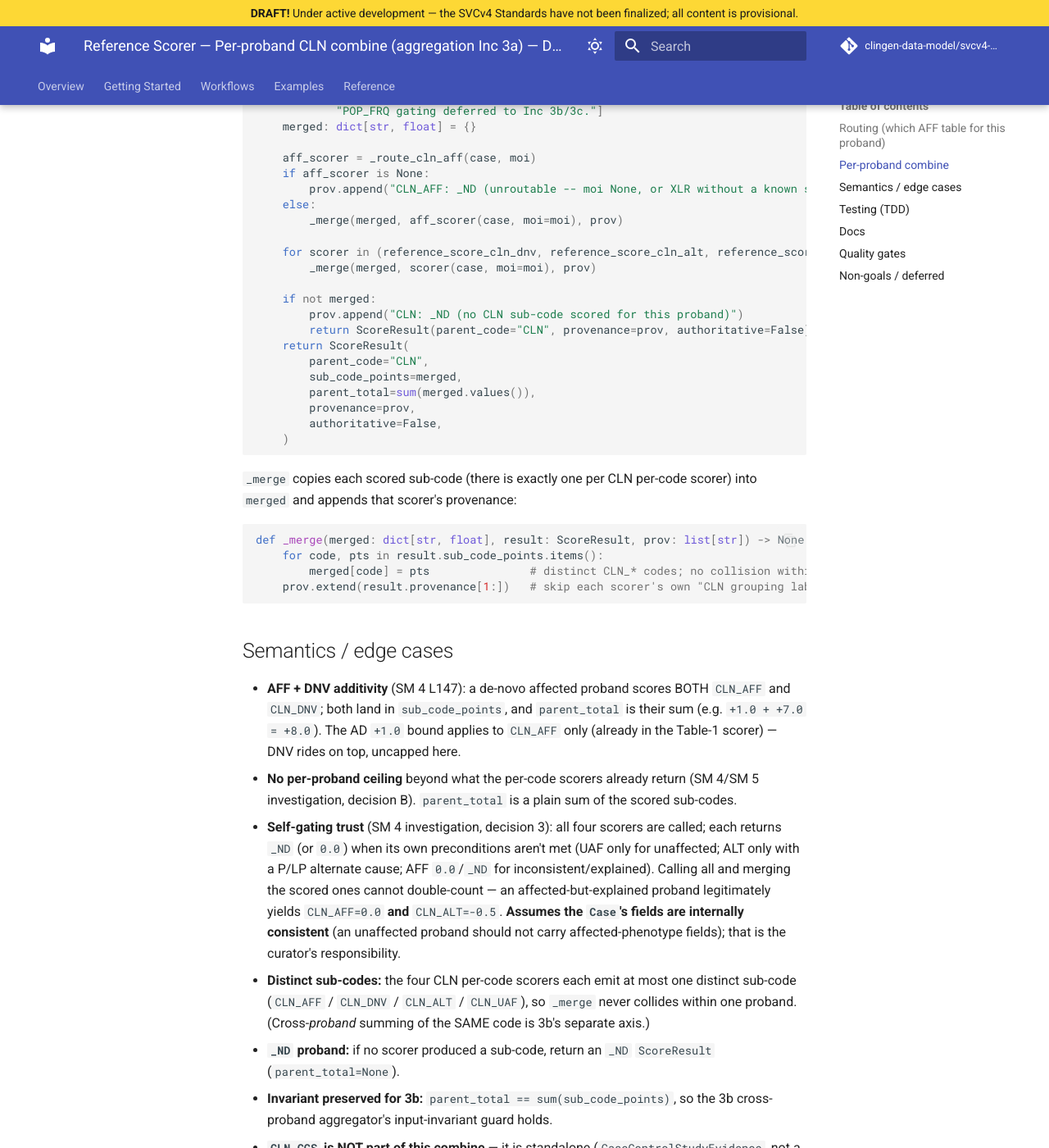
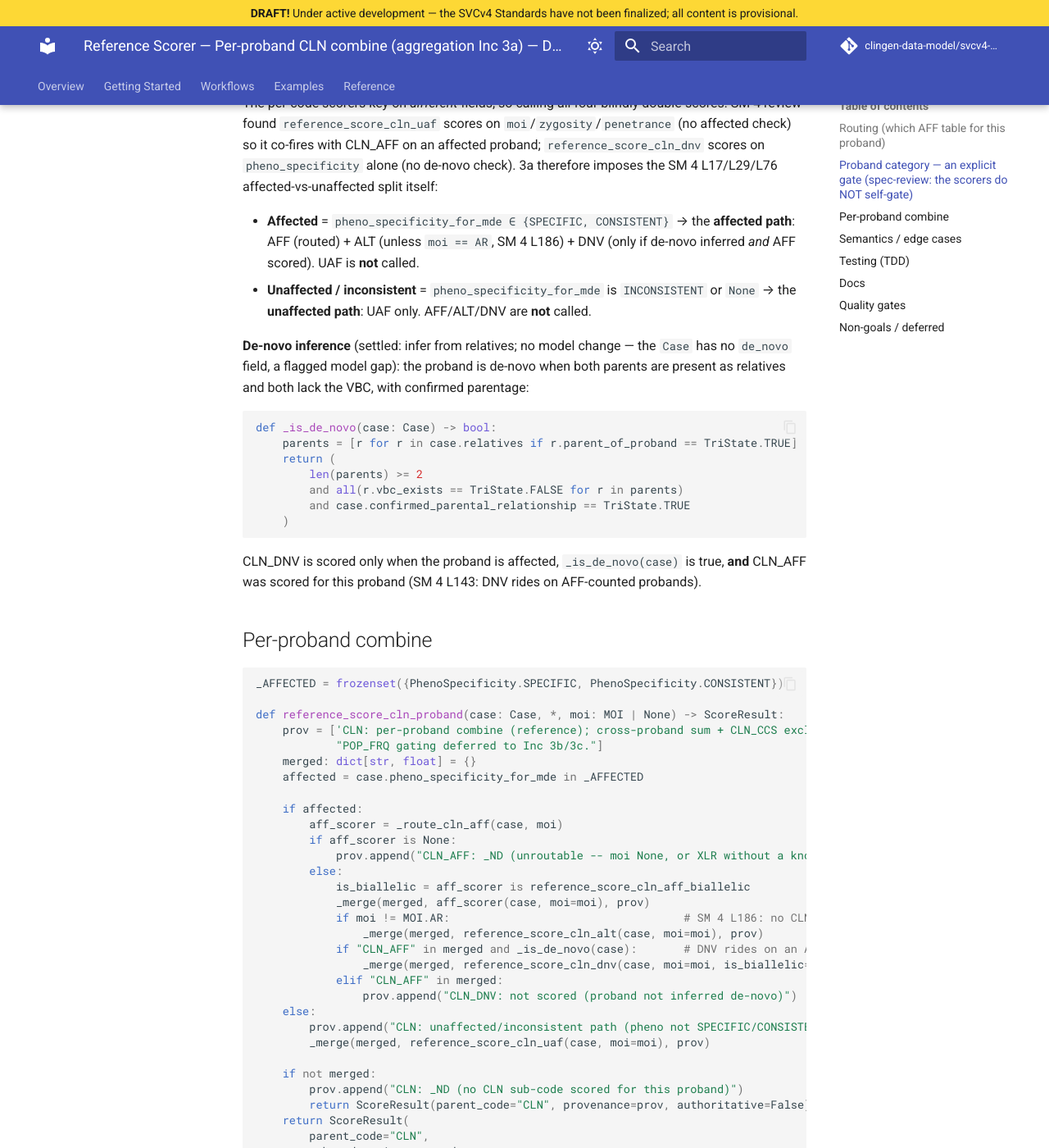
Before and after one commit to clingen-data-model/svcv4-model, an MkDocs documentation site: the page built from docs/superpowers/specs/2026-08-23-scoring-cln-proband-design.md, in a window 1280 px wide and 1400 px high, scrolled down 1717 px. Shown: the whole window at 82% size. Built offline with MkDocs 1.6.1 and Material for MkDocs 9.7.7, drawn with Linux system fonts in a browser that asks for light colours; comment, search, counter and statistics services are not loaded; some of the changed text lies outside the part shown.

Commit message:
spec(scoring): revise 3a per spec-review — affected/unaffected gate, de-novo inference, DNV fold from routing, ALT-not-AR
Co-Authored-By: Claude Opus 4.8 (1M context) <noreply@anthropic.com>

````diff
--- a/docs/superpowers/specs/2026-08-23-scoring-cln-proband-design.md
+++ b/docs/superpowers/specs/2026-08-23-scoring-cln-proband-design.md
@@ -56,25 +56,67 @@ def _route_cln_aff(case: Case, moi: MOI | None) -> Callable[..., ScoreResult] |
 - Semidominant "sum mono + biallelic" (SM 4 L80) is a **cross-proband** effect (some probands are
   het→mono, others biallelic→biallelic; both feed the CLN_AFF sub-code and sum in 3b). A single SD
   proband is either het or biallelic, so it routes to exactly one table here.
-- Unroutable (`XLR` without sex, `moi is None`) → the AFF code is simply not scored (a provenance
-  note); DNV/ALT/UAF are still attempted.
+- Unroutable (`XLR` without sex, `moi is None`, or SD `HEMI`/`None` zygosity → defaults to mono
+  with a note) → the AFF code is simply not scored (a provenance note).
+
+## Proband category — an explicit gate (spec-review: the scorers do NOT self-gate)
+
+The per-code scorers key on *different* fields, so calling all four blindly double-scores: SM 4
+review found `reference_score_cln_uaf` scores on `moi`/`zygosity`/`penetrance` (no affected check)
+so it co-fires with CLN_AFF on an affected proband; `reference_score_cln_dnv` scores on
+`pheno_specificity` alone (no de-novo check). 3a therefore imposes the SM 4 L17/L29/L76
+affected-vs-unaffected split itself:
+
+- **Affected** = `pheno_specificity_for_mde ∈ {SPECIFIC, CONSISTENT}` → the **affected path**: AFF
+  (routed) + ALT (unless `moi == AR`, SM 4 L186) + DNV (only if de-novo inferred *and* AFF scored).
+  UAF is **not** called.
+- **Unaffected / inconsistent** = `pheno_specificity_for_mde` is `INCONSISTENT` or `None` → the
+  **unaffected path**: UAF only. AFF/ALT/DNV are **not** called.
+
+**De-novo inference** (settled: infer from relatives; no model change — the `Case` has no `de_novo`
+field, a flagged model gap): the proband is de-novo when both parents are present as relatives and
+both lack the VBC, with confirmed parentage:
+
+```python
+def _is_de_novo(case: Case) -> bool:
+    parents = [r for r in case.relatives if r.parent_of_proband == TriState.TRUE]
+    return (
+        len(parents) >= 2
+        and all(r.vbc_exists == TriState.FALSE for r in parents)
+        and case.confirmed_parental_relationship == TriState.TRUE
+    )
+```
+
+CLN_DNV is scored only when the proband is affected, `_is_de_novo(case)` is true, **and** CLN_AFF
+was scored for this proband (SM 4 L143: DNV rides on AFF-counted probands).
 
 ## Per-proband combine
 
 ```python
+_AFFECTED = frozenset({PhenoSpecificity.SPECIFIC, PhenoSpecificity.CONSISTENT})
+
 def reference_score_cln_proband(case: Case, *, moi: MOI | None) -> ScoreResult:
     prov = ['CLN: per-proband combine (reference); cross-proband sum + CLN_CCS exclusivity + '
             "POP_FRQ gating deferred to Inc 3b/3c."]
     merged: dict[str, float] = {}
+    affected = case.pheno_specificity_for_mde in _AFFECTED
 
-    aff_scorer = _route_cln_aff(case, moi)
-    if aff_scorer is None:
-        prov.append("CLN_AFF: _ND (unroutable -- moi None, or XLR without a known sex)")
+    if affected:
+        aff_scorer = _route_cln_aff(case, moi)
+        if aff_scorer is None:
+            prov.append("CLN_AFF: _ND (unroutable -- moi None, or XLR without a known sex)")
+        else:
+            is_biallelic = aff_scorer is reference_score_cln_aff_biallelic
+            _merge(merged, aff_scorer(case, moi=moi), prov)
+            if moi != MOI.AR:                                   # SM 4 L186: no CLN_ALT for AR
+                _merge(merged, reference_score_cln_alt(case, moi=moi), prov)
+            if "CLN_AFF" in merged and _is_de_novo(case):       # DNV rides on an AFF-counted proband
+                _merge(merged, reference_score_cln_dnv(case, moi=moi, is_biallelic=is_biallelic), prov)
+            elif "CLN_AFF" in merged:
+                prov.append("CLN_DNV: not scored (proband not inferred de-novo)")
     else:
-        _merge(merged, aff_scorer(case, moi=moi), prov)
-
-    for scorer in (reference_score_cln_dnv, reference_score_cln_alt, reference_score_cln_uaf):
-        _merge(merged, scorer(case, moi=moi), prov)
+        prov.append("CLN: unaffected/inconsistent path (pheno not SPECIFIC/CONSISTENT) -> CLN_UAF")
+        _merge(merged, reference_score_cln_uaf(case, moi=moi), prov)
 
     if not merged:
         prov.append("CLN: _ND (no CLN sub-code scored for this proband)")
@@ -88,15 +130,23 @@ def reference_score_cln_proband(case: Case, *, moi: MOI | None) -> ScoreResult:
     )
 ```
 
-`_merge` copies each scored sub-code (there is exactly one per CLN per-code scorer) into `merged`
-and appends that scorer's provenance:
+`_merge` copies each scored sub-code (exactly one per CLN per-code scorer) into `merged` and
+appends that scorer's real provenance (asserting the skippable preamble to stay robust):
 
 ```python
 def _merge(merged: dict[str, float], result: ScoreResult, prov: list[str]) -> None:
     for code, pts in result.sub_code_points.items():
         merged[code] = pts               # distinct CLN_* codes; no collision within one proband
-    prov.extend(result.provenance[1:])   # skip each scorer's own "CLN grouping label" preamble
+    if result.provenance:
+        assert result.provenance[0].startswith("CLN:")   # the grouping-label preamble
+        prov.extend(result.provenance[1:])
 ```
+
+**DNV scorer change (drive the fold from routing):** `reference_score_cln_dnv` gains an
+`is_biallelic: bool | None = None` kwarg. When `None` it keeps the legacy `moi in {AR, XLR}` fold
+(so existing standalone callers/tests are unchanged); 3a passes the **explicit** routing decision
+(`aff_scorer is reference_score_cln_aff_biallelic`), which fixes the XLR-male (mono → SPECIFIC
+stays `+7.0`) and SD-biallelic (→ CONSISTENT `+4.0`) mis-scores.
 
 ## Semantics / edge cases
 
@@ -106,14 +156,14 @@ def _merge(merged: dict[str, float], result: ScoreResult, prov: list[str]) -> No
   on top, uncapped here.
 - **No per-proband ceiling** beyond what the per-code scorers already return (SM 4/SM 5
   investigation, decision B). `parent_total` is a plain sum of the scored sub-codes.
-- **Self-gating trust** (SM 4 investigation, decision 3): all four scorers are called; each returns
-  `_ND` (or `0.0`) when its own preconditions aren't met (UAF only for unaffected; ALT only with a
-  P/LP alternate cause; AFF `0.0`/`_ND` for inconsistent/explained). Calling all and merging the
-  scored ones cannot double-count — an affected-but-explained proband legitimately yields
-  `CLN_AFF=0.0` **and** `CLN_ALT=-0.5`. **Assumes the `Case`'s fields are internally consistent**
-  (an unaffected proband should not carry affected-phenotype fields); that is the curator's
-  responsibility.
-- **Distinct sub-codes:** the four CLN per-code scorers each emit at most one distinct sub-code
+- **Explicit category gate (not self-gating):** the affected path (AFF/ALT/DNV) and the unaffected
+  path (UAF) are mutually exclusive per proband, so CLN_UAF can no longer co-fire with CLN_AFF.
+  On the affected path, `CLN_AFF=0.0` and `CLN_ALT=-0.5` may legitimately co-occur (an affected
+  proband explained by a P/LP alternate cause) — both are recorded.
+- **CLN_ALT excluded for AR** (SM 4 L186 — "should not be used for a MDE with autosomal recessive
+  inheritance"). The "multiple genetic contributions" MDE exclusion (also L186) is not modeled →
+  known-gaps.
+- **Distinct sub-codes:** each CLN per-code scorer emits at most one distinct sub-code
   (`CLN_AFF` / `CLN_DNV` / `CLN_ALT` / `CLN_UAF`), so `_merge` never collides within one proband.
   (Cross-*proband* summing of the SAME code is 3b's separate axis.)
 - **`_ND` proband:** if no scorer produced a sub-code, return an `_ND` `ScoreResult`
@@ -127,23 +177,32 @@ def _merge(merged: dict[str, float], result: ScoreResult, prov: list[str]) -> No
 
 `tests/test_cln_proband.py` — build `Case`/`WorkflowParameters` fixtures:
 
-1. **AD routes to mono:** an AD affected proband with a SPECIFIC/thorough Case → `CLN_AFF` present
-   (from Table 1), `parent_code=="CLN"`.
-2. **AR routes to biallelic:** an AR proband (HOM or HET+compound_het) → `CLN_AFF` from Table 2.
-3. **XLR by sex:** same XLR proband with `sex=M` → mono; `sex=F` → biallelic; `sex=None` →
-   `CLN_AFF` not scored (unroutable note in provenance), other codes still attempted.
-4. **SD by zygosity:** SD `HET` (no compound_het) → mono; SD `HOM` → biallelic.
-5. **AFF + DNV additivity:** a de-novo affected proband (confirmed parental, SPECIFIC) →
-   `sub_code_points` has BOTH `CLN_AFF` and `CLN_DNV`; `parent_total == CLN_AFF + CLN_DNV`.
-6. **ALT alongside AFF=0.0:** affected proband explained by a P/LP alternate cause →
-   `CLN_AFF == 0.0` and `CLN_ALT` present (both recorded).
-7. **UAF only (unaffected):** an unaffected carrier proband → `CLN_UAF` present; AFF/DNV/ALT not
-   scored (or `_ND`).
-8. **moi None → AFF unroutable:** `moi=None` → no `CLN_AFF`; provenance notes unroutable; if no
-   other code scores → `_ND` (`parent_total is None`).
-9. **`_ND` proband:** a Case with nothing scoreable → `parent_total is None`,
-   `sub_code_points == {}`.
-10. **parent_total == sum invariant** holds on a multi-code result.
+1. **AD / XLD route to mono:** an AD (and an XLD) affected SPECIFIC/thorough Case → `CLN_AFF`
+   present (Table 1), `parent_code=="CLN"`.
+2. **AR routes to biallelic:** an AR affected proband (HOM or HET+compound_het) → `CLN_AFF` from
+   Table 2; and **no `CLN_ALT`** even with a P/LP alternate cause (SM 4 L186).
+3. **XLR by sex:** same XLR affected proband with `sex=M` → mono; `sex=F` → biallelic; `sex=None`
+   → `CLN_AFF` not scored (unroutable note).
+4. **SD by zygosity:** SD `HET` (no compound_het) → mono; SD `HOM` → biallelic; SD `HEMI`/`None`
+   → mono (default note).
+5. **AFF + DNV additivity (de-novo inferred):** an affected SPECIFIC proband with two parent
+   relatives both VBC-absent + `confirmed_parental_relationship=TRUE` → BOTH `CLN_AFF` and
+   `CLN_DNV`; `parent_total == CLN_AFF + CLN_DNV`.
+6. **DNV gated off when NOT de-novo:** the same affected SPECIFIC proband but WITHOUT the
+   VBC-absent-parents evidence → `CLN_DNV` absent; provenance "not scored (not inferred de-novo)".
+7. **DNV fold from routing (the mis-score fix):** XLR-male SPECIFIC de-novo → `CLN_DNV == +7.0`
+   (mono, SPECIFIC stays); SD-biallelic SPECIFIC de-novo → `CLN_DNV == +4.0` (folded to CONSISTENT).
+8. **UAF gate — no co-fire with AFF:** an **affected** (`SPECIFIC`) proband that also has
+   `age_matched_penetrance=NEAR_100` set → `CLN_UAF` **absent** (affected path); `CLN_AFF` present.
+9. **UAF only (unaffected/inconsistent):** a `pheno=None` (or `INCONSISTENT`) unaffected carrier →
+   `CLN_UAF` present; AFF/DNV/ALT absent.
+10. **moi None → AFF unroutable:** affected proband with `moi=None` → no `CLN_AFF` (unroutable
+    note); no DNV (rides on AFF); if nothing scores → `_ND` (`parent_total is None`).
+11. **`_ND` proband:** a Case with nothing scoreable → `parent_total is None`, `sub_code_points ==
+    {}`.
+12. **parent_total == sum invariant** holds on a multi-code result.
+13. **DNV legacy fallback unchanged:** `reference_score_cln_dnv(case, moi=AR)` (no `is_biallelic`)
+    still folds via `moi` (existing tests unaffected).
 
 ## Docs
 
@@ -152,10 +211,18 @@ def _merge(merged: dict[str, float], result: ScoreResult, prov: list[str]) -> No
   and merges the scored CLN_* sub-codes into one per-proband `ScoreResult`; AFF+DNV are additive;
   the AD `+1.0` is already in Table 1 (no extra ceiling); cross-proband sum + CCS exclusivity +
   POP_FRQ gating follow in 3b/3c.
-- `docs/reference/known-gaps.md`: add a Working-Group-follow-up row — **SM 4 Figure 1 is
-  image-only**; it authoritatively encodes the CCS-vs-counting branch, the exact POP_FRQ gate, and
-  the CLN_DNV exception. Routing (this increment) is fully in SM 4 *text*; only the 3c gate/branch
-  depends on the figure.
+- `docs/reference/known-gaps.md`: add rows —
+    - (Model gap) **No `de_novo` field on `Case`** — CLN_DNV's de-novo trigger is *inferred* (both
+      parents present as relatives + both VBC-absent + confirmed parentage). Curators who don't
+      capture the parents-are-VBC-negative relatives will under-score CLN_DNV.
+    - (Model gap) **No explicit affected-status field** — 3a infers affected from
+      `pheno_specificity_for_mde ∈ {SPECIFIC, CONSISTENT}` (else the unaffected/UAF path); a truly
+      affected proband with only `INCONSISTENT`/absent phenotype specificity is routed to UAF.
+    - (WG follow-up) **SM 4 Figure 1 is image-only** — it authoritatively encodes the
+      CCS-vs-counting branch, the exact POP_FRQ gate, and the CLN_DNV exception (all 3c concerns).
+      Routing (this increment) is fully in SM 4 *text*.
+    - (Not modeled) SM 4 L186 CLN_ALT "multiple genetic contributions" MDE exclusion — only the AR
+      exclusion is enforced.
 
 ## Quality gates
 
````
